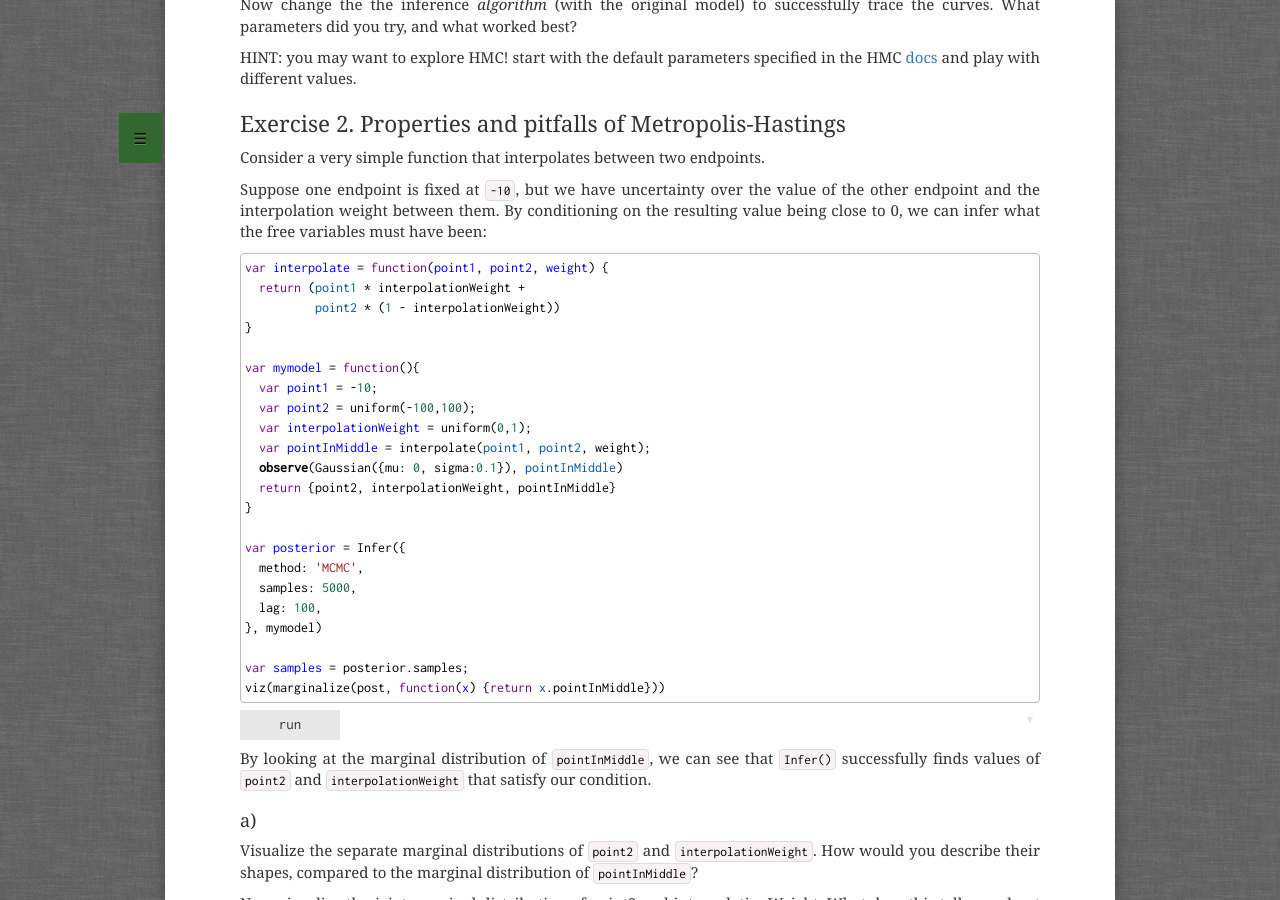
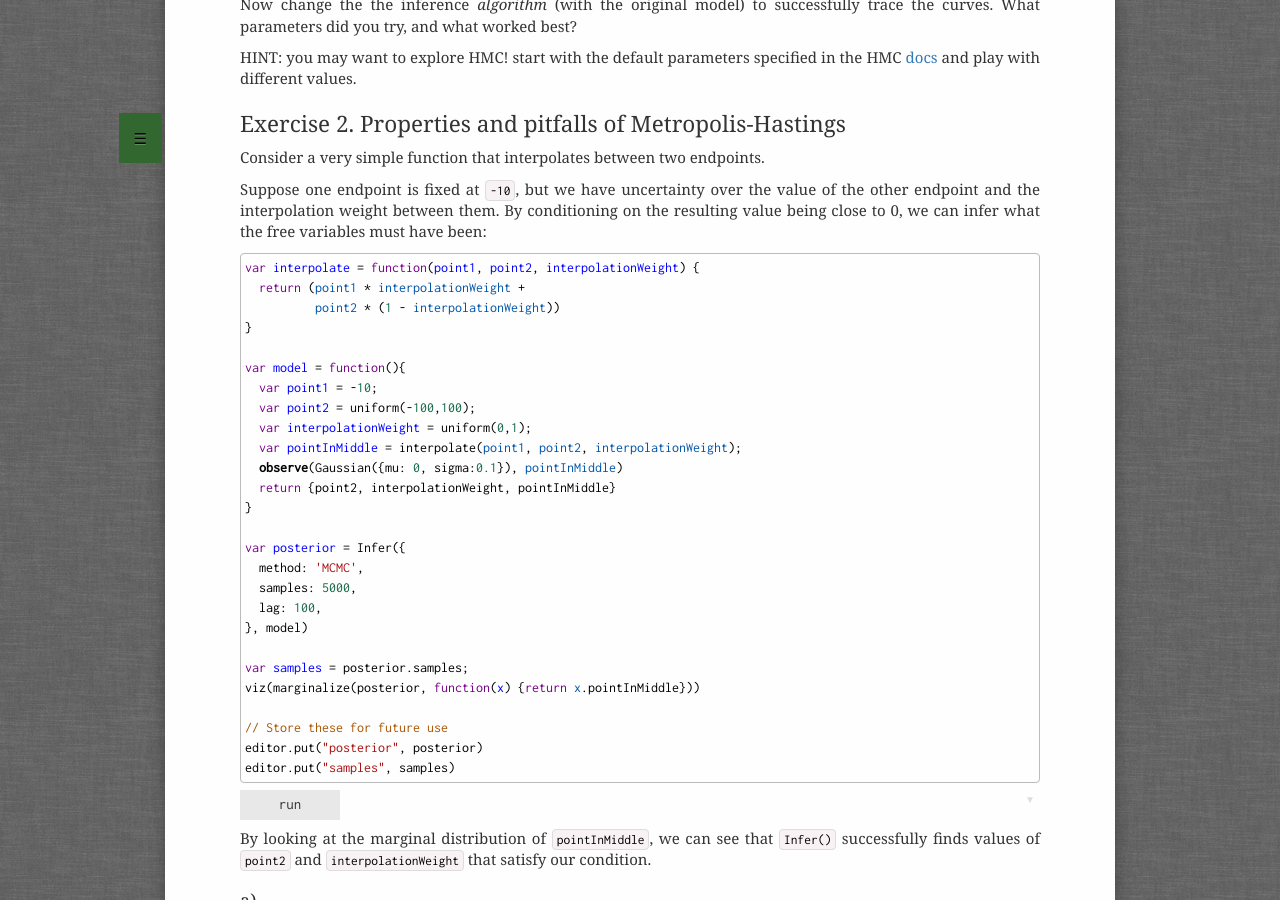
Before and after one commit to probmods/probmods2, a Jekyll site: the page built from exercises/inference-algorithms.md, in a window 1280 px wide and 900 px high, scrolled down 1196 px. Built offline with Jekyll 4.4.1, drawn with Linux system fonts in a browser that asks for light colours; a script that is not in the unit is left out.

Commit message:
minor bugfix argument naming. all code blocks now run.

```diff
--- a/exercises/inference-algorithms.md
+++ b/exercises/inference-algorithms.md
@@ -59,17 +59,16 @@
 Suppose one endpoint is fixed at `-10`, but we have uncertainty over the value of the other endpoint and the interpolation weight between them. By conditioning on the resulting value being close to 0, we can infer what the free variables must have been:
 
 ~~~~
-
-var interpolate = function(point1, point2, weight) {
+var interpolate = function(point1, point2, interpolationWeight) {
   return (point1 * interpolationWeight +
           point2 * (1 - interpolationWeight))
 }
 
-var mymodel = function(){
+var model = function(){
   var point1 = -10;
   var point2 = uniform(-100,100);
   var interpolationWeight = uniform(0,1);
-  var pointInMiddle = interpolate(point1, point2, weight);
+  var pointInMiddle = interpolate(point1, point2, interpolationWeight);
   observe(Gaussian({mu: 0, sigma:0.1}), pointInMiddle)
   return {point2, interpolationWeight, pointInMiddle}
 }
@@ -78,10 +77,14 @@
   method: 'MCMC',
   samples: 5000,
   lag: 100,
-}, mymodel)
+}, model)
 
 var samples = posterior.samples;
-viz(marginalize(post, function(x) {return x.pointInMiddle}))
+viz(marginalize(posterior, function(x) {return x.pointInMiddle}))
+
+// Store these for future use
+editor.put("posterior", posterior)
+editor.put("samples", samples)
 ~~~~
 
 By looking at the marginal distribution of `pointInMiddle`, we can see that `Infer()` successfully finds values of `point2` and `interpolationWeight` that satisfy our condition.
```
